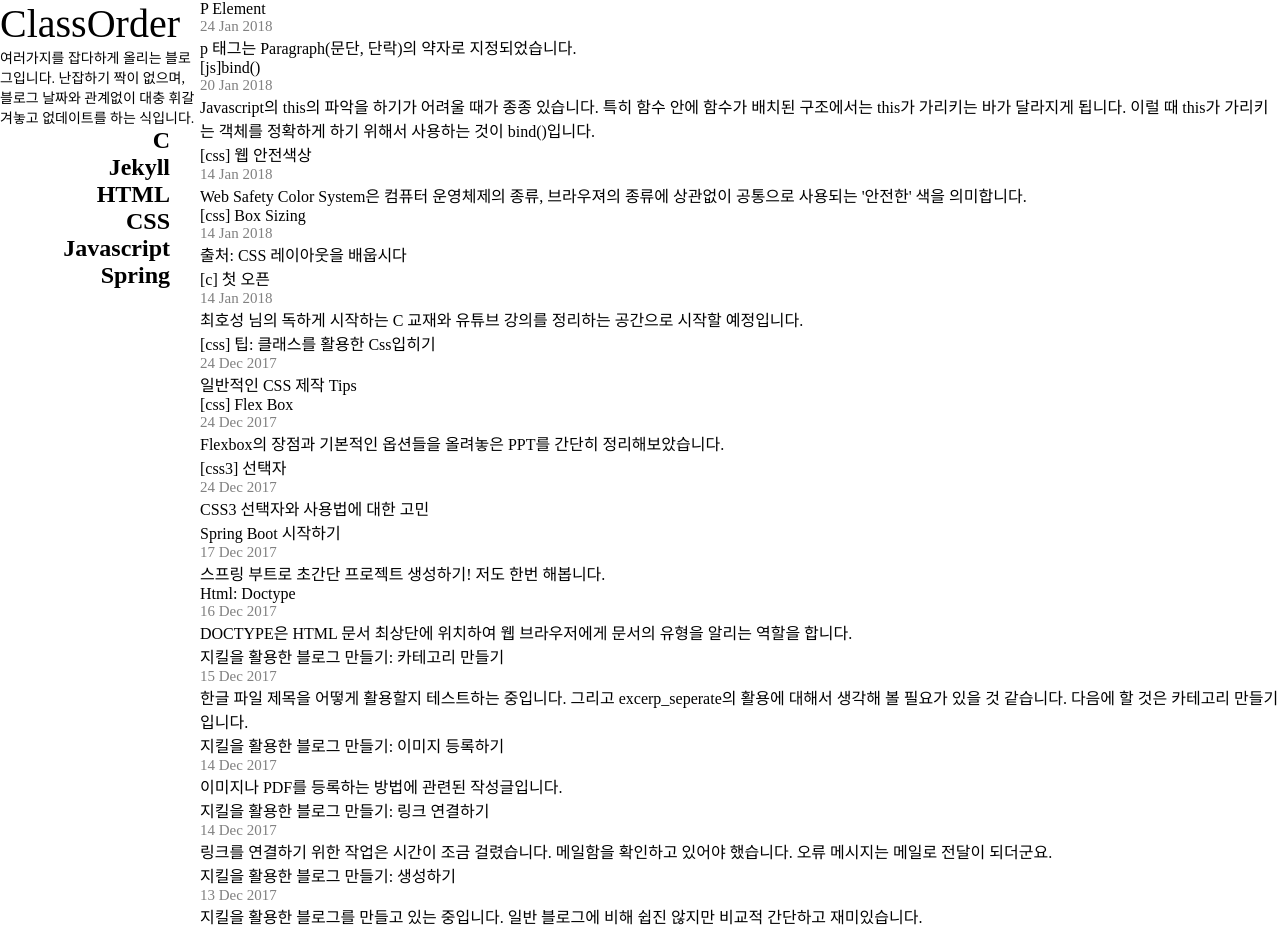
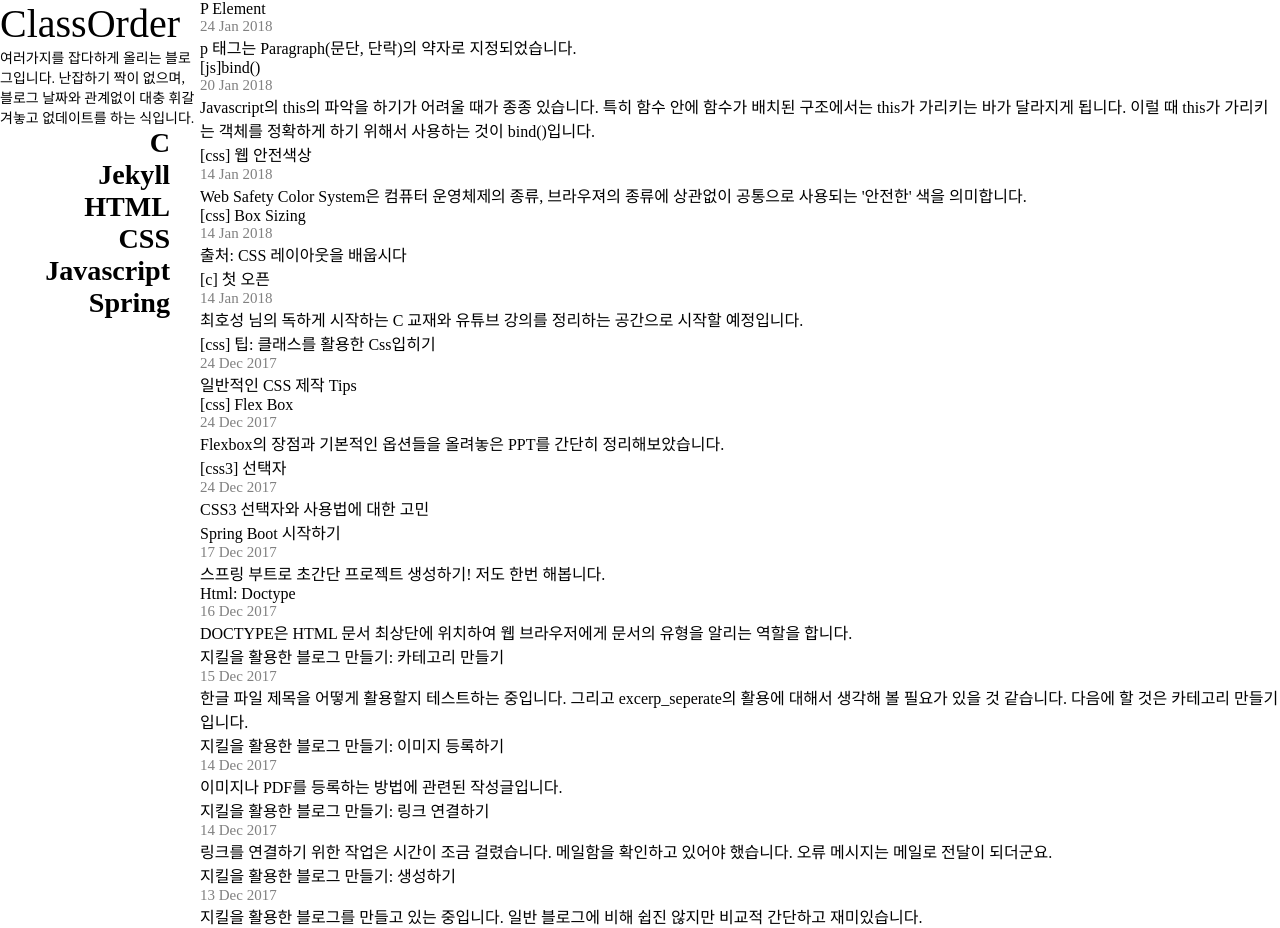
Before and after one commit to ProjectTavern/deprecated-winterguard.github.io, a Jekyll site: the page built from index.html, in a window 1280 px wide and 928 px high. Built offline with Jekyll 4.4.1, drawn with Linux system fonts in a browser that asks for light colours; nearby versions of some CDN libraries; the list of posts is cut into pages by our own code.

Commit message:
Update categories.html

```diff
--- a/_includes/categories.html
+++ b/_includes/categories.html
@@ -2,22 +2,34 @@
     <h2 class="hiddenType">Class Order 카테고리 목록</h2>
     <ul class="categories">
         <li>
+            <h3>
                 <a href="https://classorder.github.io/categories/C/" title="Language C">C</a>
+            </h3>
         </li>
         <li>
+            <h3>
                 <a href="https://classorder.github.io/categories/jekyll/" title="Jekyll for Blog">Jekyll</a>
+            </h3>
         </li>
         <li>
+            <h3>
                 <a href="https://classorder.github.io/categories/html/" title="Language HTML">HTML</a>
+            </h3>
         </li>
         <li>
+            <h3>
                 <a href="https://classorder.github.io/categories/css/" title="Cascade Style Sheet A.K.A. CSS">CSS</a>
+            </h3>
         </li>
         <li>
+            <h3>
                 <a href="https://classorder.github.io/categories/javascript/" title="Language Javascript">Javascript</a>
+            <h3>
         </li>
         <li>
+            <h3>
                 <a href="https://classorder.github.io/categories/spring/" title="Java framework Spring">Spring</a>
+            </h3>
         </li>
     </ul>
 </nav>
```
Lines whose indentation alone changed are shown as unchanged.
